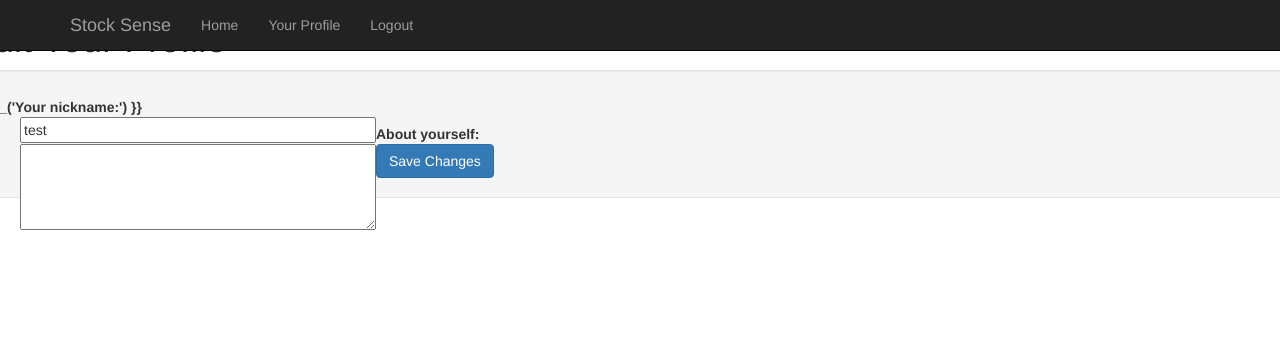
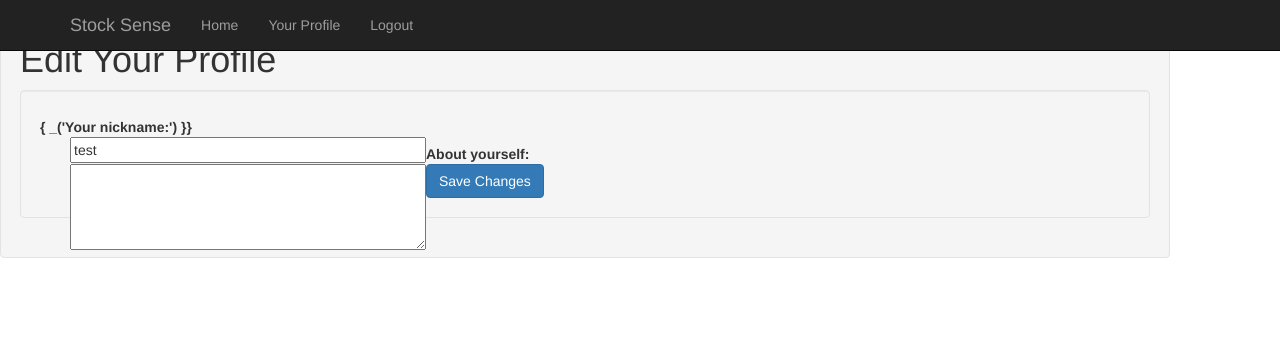
Before and after one commit to zhangruiskyline/flask_app, a Flask app: page /edit in a window 1280 px wide. Shown: the top 351 px of the page. Run offline with Flask 2, Linux system fonts and the light colour scheme; a user stored in the database is signed in; data comes from the database, SQL or seed files in the repository; parts of the project's set-up code (start-up, migrations or seed data) failed here and were passed over; some libraries are stand-ins or nearby versions.

Commit message:
bootstrap change

```diff
--- a/app/templates/base.html
+++ b/app/templates/base.html
@@ -68,7 +68,11 @@
 
 
     <div class="row">
-      {% block content %}{% endblock %}
+        <div class="span12">
+            <div class="well">
+            {% block content %}{% endblock %}
+            </div>
+        </div>
     </div>
       <!-- Bootstrap core JavaScript
     ================================================== -->
```
